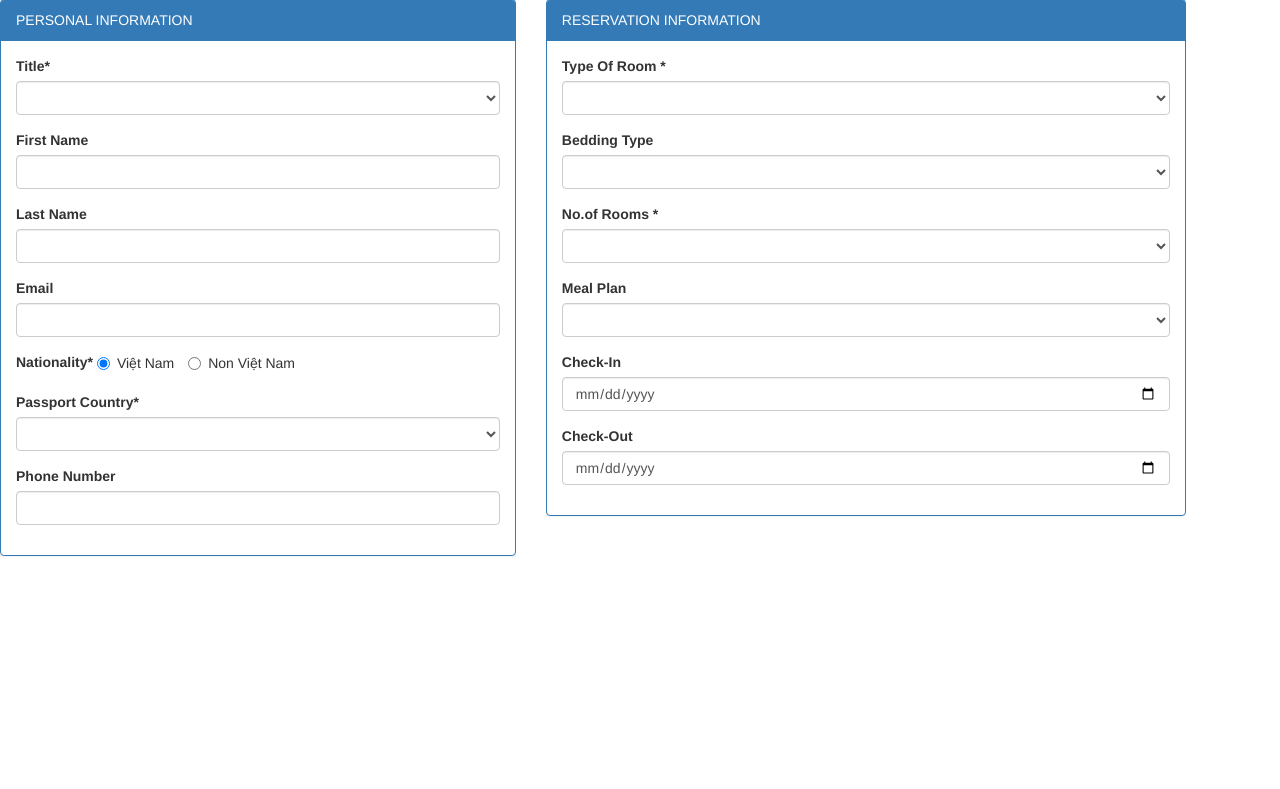
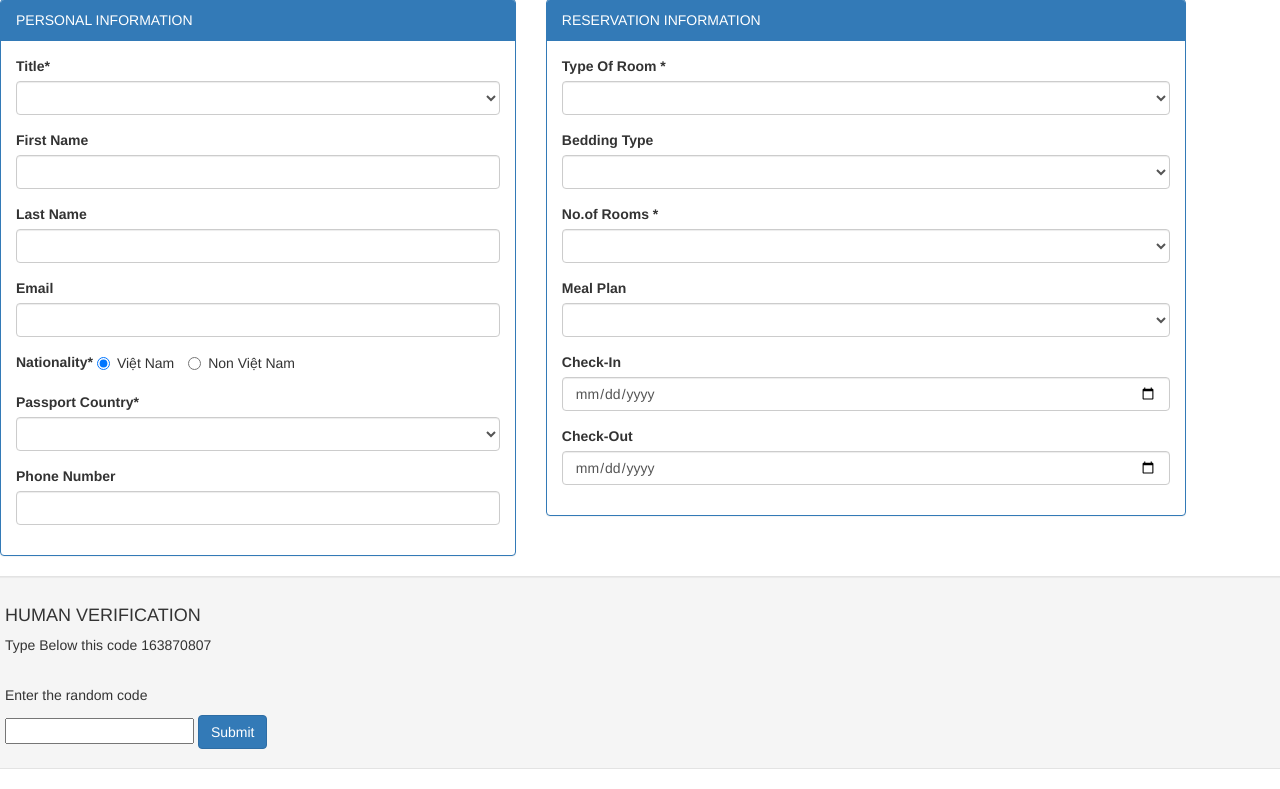
Before and after one commit to Ngotienthanh/CSE485_BLT_K61_Nhom4, a PHP site: page /admin/reservation.php in a window 1280 px wide. Shown: the part 151-940 px from the top of the page. Before the commit the page ends 707 px from the top, so only its background shows below. Run offline with PHP 8.4, Linux system fonts and the light colour scheme; some libraries are stand-ins or nearby versions.

Commit message:
Update reservation.php

```diff
--- a/admin/reservation.php
+++ b/admin/reservation.php
@@ -187,3 +187,82 @@ include('db.php')
 
                     </div>
                 </div>
+                <div class="col-md-12 col-sm-12">
+                    <div class="well">
+                        <h4>HUMAN VERIFICATION</h4>
+                        <p>Type Below this code <?php $Random_code=rand(); echo$Random_code; ?> </p><br />
+						<p>Enter the random code<br /></p>
+							<input  type="text" name="code1" title="random code" />
+							<input type="hidden" name="code" value="<?php echo $Random_code; ?>" />
+						<input type="submit" name="submit" class="btn btn-primary">
+						<?php
+							if(isset($_POST['submit']))
+							{
+							$code1=$_POST['code1'];
+							$code=$_POST['code'];
+							if($code1!="$code")
+							{
+							$msg="Invalide code";
+							}
+							else
+							{
+
+									$con=mysqli_connect("localhost","root","","hotel");
+									$check="SELECT * FROM roombook WHERE email = '$_POST[email]'";
+									$rs = mysqli_query($con,$check);
+									$data = mysqli_fetch_array($rs, MYSQLI_NUM);
+									if($data[0] > 1) {
+										echo "<script type='text/javascript'> alert('User Already in Exists')</script>";
+
+									}
+
+									else
+									{
+										$new ="Not Conform";
+										$newUser="INSERT INTO `roombook`(`Title`, `FName`, `LName`, `Email`, `National`, `Country`, `Phone`, `TRoom`, `Bed`, `NRoom`, `Meal`, `cin`, `cout`,`stat`,`nodays`) VALUES ('$_POST[title]','$_POST[fname]','$_POST[lname]','$_POST[email]','$_POST[nation]','$_POST[country]','$_POST[phone]','$_POST[troom]','$_POST[bed]','$_POST[nroom]','$_POST[meal]','$_POST[cin]','$_POST[cout]','$new',datediff('$_POST[cout]','$_POST[cin]'))";
+										if (mysqli_query($con,$newUser))
+										{
+											echo "<script type='text/javascript'> alert('Your Booking application has been sent')</script>";
+
+										}
+										else
+										{
+											echo "<script type='text/javascript'> alert('Error adding user in database')</script>";
+
+										}
+									}
+
+							$msg="Your code is correct";
+							}
+							}
+							?>
+						</form>
+
+                    </div>
+                </div>
+            </div>
+
+
+                </div>
+
+
+
+					</div>
+			 <!-- /. PAGE INNER  -->
+            </div>
+         <!-- /. PAGE WRAPPER  -->
+        </div>
+     <!-- /. WRAPPER  -->
+    <!-- JS Scripts-->
+    <!-- jQuery Js -->
+    <script src="assets/js/jquery-1.10.2.js"></script>
+      <!-- Bootstrap Js -->
+    <script src="assets/js/bootstrap.min.js"></script>
+    <!-- Metis Menu Js -->
+    <script src="assets/js/jquery.metisMenu.js"></script>
+      <!-- Custom Js -->
+    <script src="assets/js/custom-scripts.js"></script>
+
+
+</body>
+</html>
```
